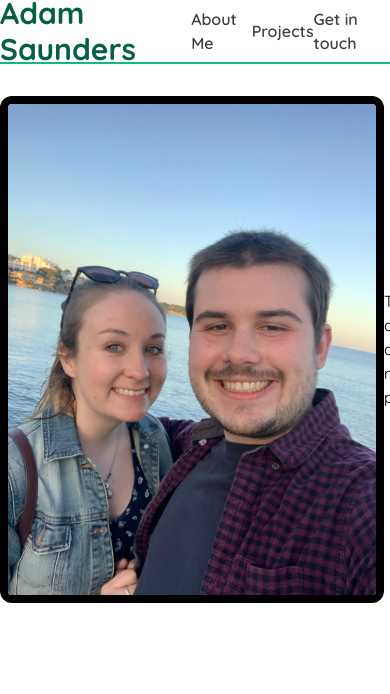
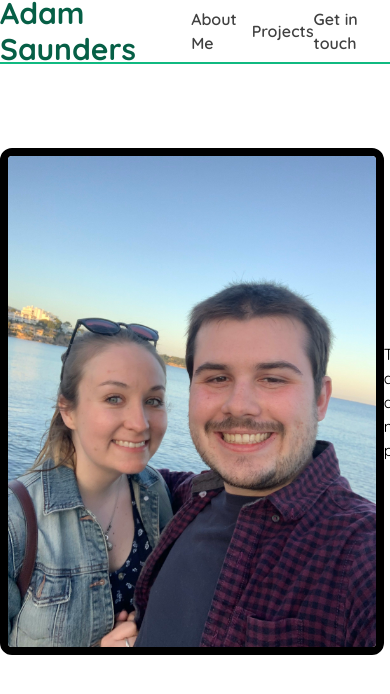
Before and after one commit to AdamSaunders26/as-portfolio, a Next.js app: page / in a window 390 px wide. Shown: the top 694 px of the page. Built offline with nearby package versions, Linux system fonts and the light colour scheme.

Commit message:
update styling to be responsive vertically

```diff
--- a/app/layout.tsx
+++ b/app/layout.tsx
@@ -18,7 +18,7 @@ export default function RootLayout({
 }) {
   return (
     <html lang="en" className={quicksand.className}>
-      <body className="bg-white h-full container mx-auto my-auto flex flex-col ">
+      <body className="bg-white h-screen container mx-auto  flex flex-col ">
         <Header />
         {children}
       </body>
--- a/app/page.tsx
+++ b/app/page.tsx
@@ -1,11 +1,13 @@
+"use client";
+
 import Image from "next/image";
 import profilePic from "IMG_5173 - Low res.jpg";
 
 export default function Home() {
   return (
-    <main className="flex justify-around my-8 grow-1 content-center items-center ">
+    <main className="flex justify-around  grow-1 content-center items-center h-[80%] ">
       <Image
-        className="rounded-xl max-w-sm w-auto   object-contain border-black border-8"
+        className="rounded-xl max-w-sm w-auto max-h-[75%] object-contain border-black border-8"
         src={profilePic}
         // width={2316}
         // height={3088}
```
